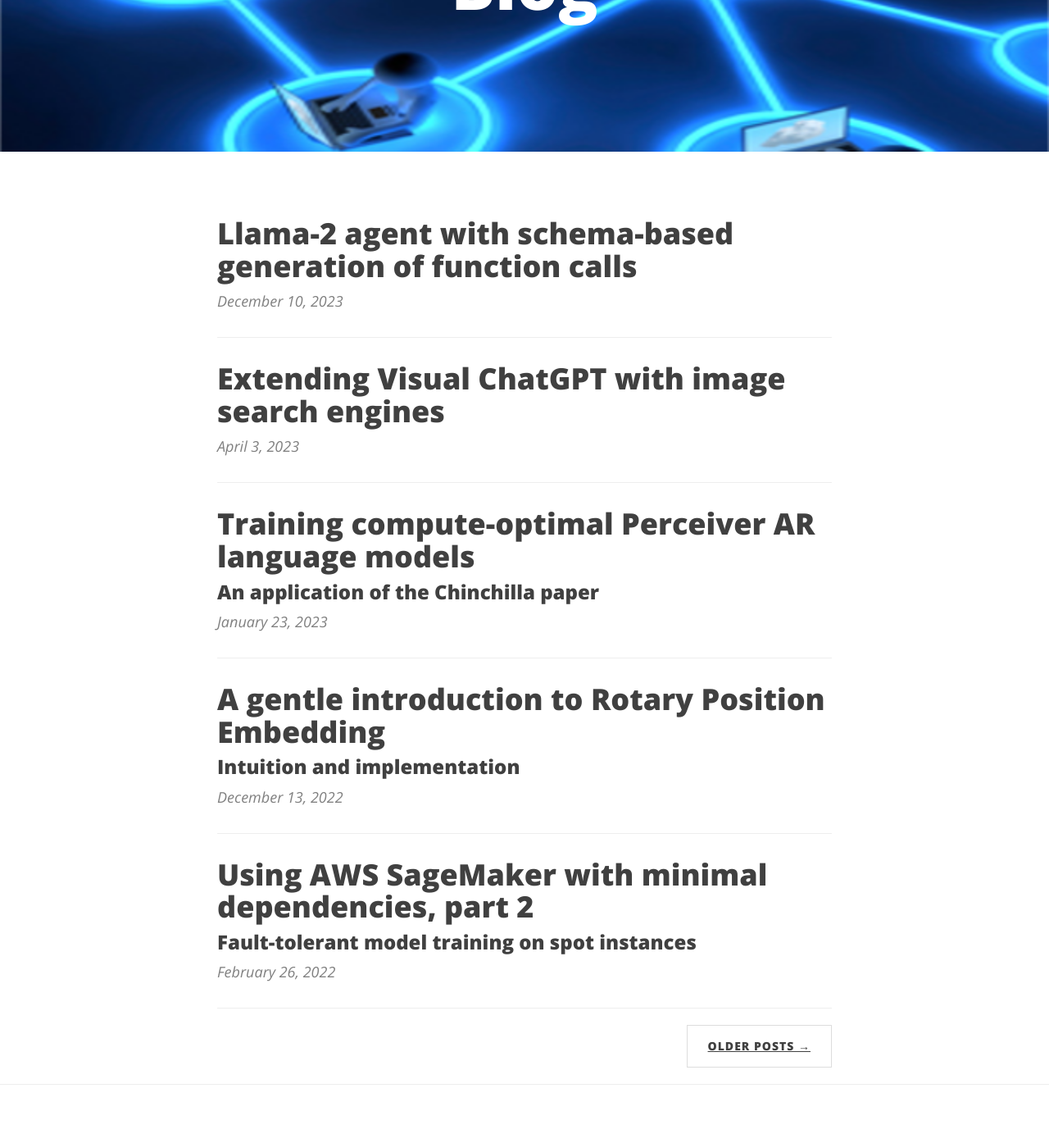
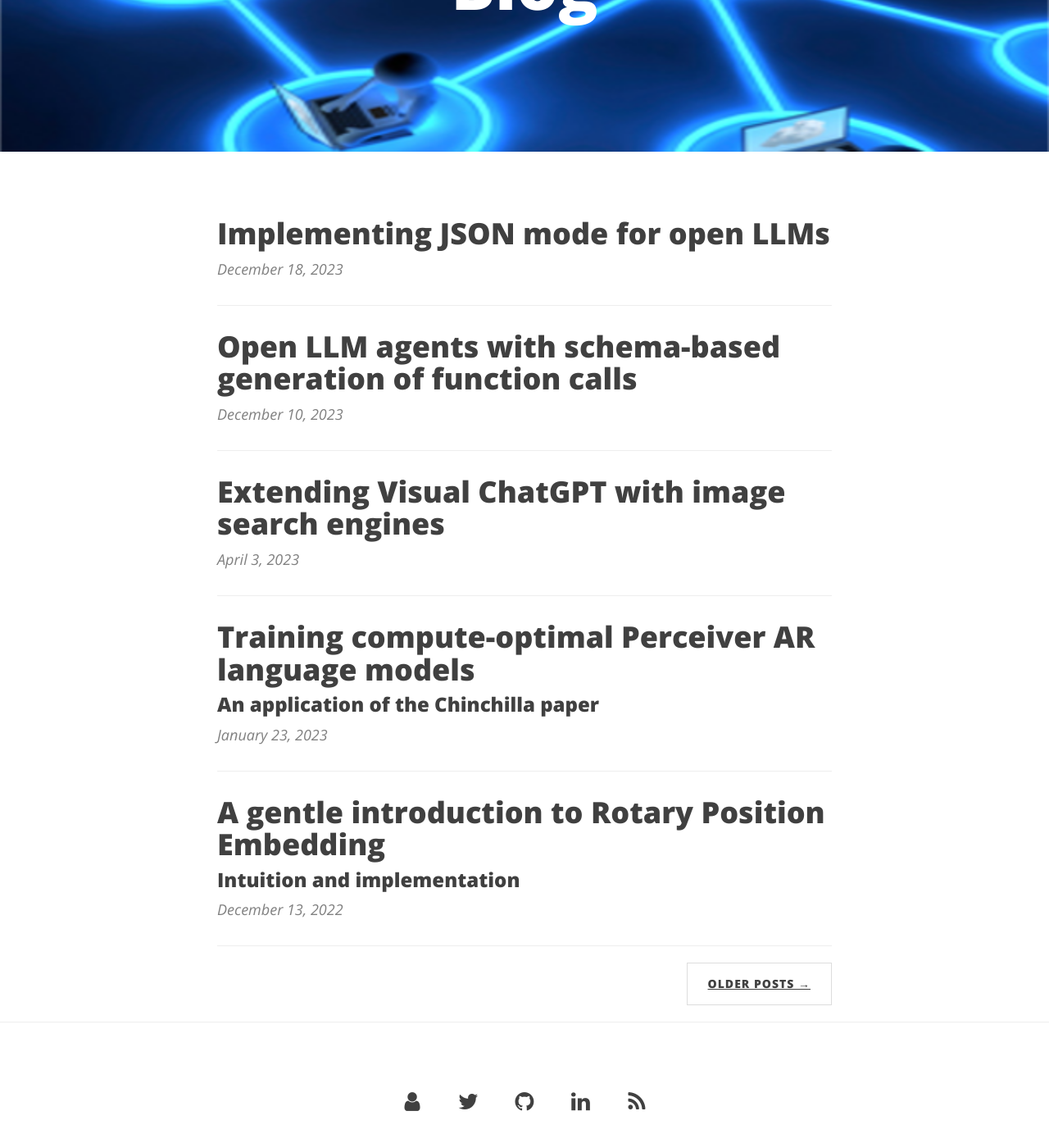
Before and after one commit to krasserm/krasserm.github.io, a Jekyll site: the page built from index.html, in a window 1280 px wide and 1400 px high, scrolled down 213 px. Shown: the top 1394 px of the window at 82% size. Built offline with Jekyll 4.4.1, drawn with Linux system fonts in a browser that asks for light colours; the list of posts is cut into pages by our own code; some of the changed lines change nothing that is shown.

Commit message:
Implementing JSON mode for open LLMs

````diff
--- a/_posts/2023-12-10-grammar-based-agents.md
+++ b/_posts/2023-12-10-grammar-based-agents.md
@@ -1,12 +1,12 @@
 ---
-title: Llama-2 agent with schema-based generation of function calls
+title: Open LLM agents with schema-based generation of function calls
 layout: post
 comments: True
 author: "Martin Krasser"
 header-img: "img/distributed.png"
 ---
 
-[Notebook](https://github.com/krasserm/grammar-based-agents/blob/master/example.ipynb)
+[Notebook](https://github.com/krasserm/grammar-based-agents/blob/master/example_agent.ipynb)
 [Repository](https://github.com/krasserm/grammar-based-agents)
 
 LLM agents can decompose user-defined tasks into smaller steps and use tools at each step until the task is completed. Tool usage requires reasoning about current state, deciding which tool to use next, interacting with the environment by calling that tool, making an observation, updating the current state with the observation and repeating that until done. This synergy of reasoning and acting can either be achieved via prompt engineering, fine-tuning or a combination of both.
@@ -17,7 +17,7 @@ An interface to the underlying LLM should either return a tool call response (to
 
 This article presents the results of my experiments implementing a function calling interface for a Llama-2 chat model with LangChain (full code [here](https://github.com/krasserm/grammar-based-agents)). I used the [grammar-based sampling](https://github.com/ggerganov/llama.cpp/pull/1773) feature of llama.cpp to ensure that function calls generated by the model follow a tool-specific schema. The resulting interface is similar to the [ChatOpenAI](https://python.langchain.com/docs/integrations/chat/openai) function calling interface and can be used with LangChain's [agent framework](https://python.langchain.com/docs/modules/agents/).
 
-To increase the probability that the model generates an appropriate tool call at each step i.e. selects the right tool and arguments, an unconstrained reasoning phase should precede the constrained tool call generation phase. Otherwise, attention to the thoughts generated during the reasoning phase is not possible.
+To increase the probability that the model generates an appropriate tool call at each step i.e. selects the right tool and arguments, an unconstrained reasoning phase precedes the constrained tool call generation phase. Otherwise, attention to the thoughts generated during the reasoning phase is not possible.
 
 Llama-2 is known to have some zero-shot tool usage capabilities, but they are limited. In its current state, the implementation is a simple prototype for demonstrating schema-based generation in LangChain agents. It is general enough to be used with many other language models supported by llama.cpp, after some tweaks to the prompt templates.
 
@@ -275,4 +275,4 @@ The wrapped `chat_model` first receives a message with an instruction to reason
 
 ## Outlook
 
-This two-phase approach of unconstrained reasoning and constrained tool call generation may also be the basis for using more specialized models e.g. one for the reasoning phase and another one for the tool call phase. I plan to implement extensions with more specialized open-source LLMs in another experiment.
+This two-phase approach of unconstrained reasoning and constrained tool call generation may also be the basis for using more specialized models e.g. one for the reasoning phase and another one for the tool call phase. I plan to implement extensions with more specialized open LLMs in another experiment.
--- /dev/null
+++ b/_posts/2023-12-18-llm-json-mode.md
@@ -0,0 +1,268 @@
+---
+title: Implementing JSON mode for open LLMs
+layout: post
+comments: True
+author: "Martin Krasser"
+header-img: "img/distributed.png"
+---
+
+[Notebook](https://github.com/krasserm/grammar-based-agents/blob/master/example_json.ipynb)
+[Repository](https://github.com/krasserm/grammar-based-agents)
+
+OpenAI recently introduced [JSON mode](https://platform.openai.com/docs/guides/text-generation/json-mode) for its chat models. Anyscale provides a [similar service](https://www.anyscale.com/blog/anyscale-endpoints-json-mode-and-function-calling-features) that additionally supports user-defined JSON schemas. Both do not disclose how this is done but it's relatively easy to implement it with grammar-based sampling in llama.cpp, and system prompt extensions.
+
+For this implementation I'll reuse the components introduced in [Open LLM agents with schema-based generation of function calls](https://krasserm.github.io/2023/12/10/grammar-based-agents/). These are a LangChain [LLM proxy](https://krasserm.github.io/2023/12/10/grammar-based-agents/#llamacppclient) communicating with a model running on a llama.cpp server, enforcing a user-defined schema if provided, and an [LLM wrapper](https://krasserm.github.io/2023/12/10/grammar-based-agents/#llama2chat) that applies a chat prompt template to incoming messages.
+
+Two models are used here, a Llama-2-70b-chat model and a Mistral-7b-instruct model. Instructions for running them on a llama.cpp server are available [here](https://github.com/krasserm/grammar-based-agents/blob/master/README.md#getting-started). Application examples are taken from [this article](https://www.anyscale.com/blog/anyscale-endpoints-json-mode-and-function-calling-features).
+
+## Schema-based generation
+
+
+```python
+import json
+from typing import List
+
+import jsonref
+from langchain.schema.messages import HumanMessage, SystemMessage
+from langchain_experimental.chat_models.llm_wrapper import Llama2Chat
+from pydantic import BaseModel, Field
+
+from gba.llm import LlamaCppClient
+
+# LLM proxy for a Llama-2-70b model hosted on a llama.cpp server
+llama2_llm = LlamaCppClient(url="http://localhost:8080/completion", temperature=-1)
+
+# LLM wrapper that applies a Llama-2 chat prompt (+ exposes chat model interface)
+llama2_chat = Llama2Chat(llm=llama2_llm)
+```
+
+
+```python
+system_message = SystemMessage(content="You are a helpful assistant.")
+```
+
+### Basic example
+
+
+```python
+class GameResult(BaseModel):
+    winner_team: str
+    loser_team: str
+    winner_score: int
+    loser_score: int
+
+human_message = HumanMessage(content="Who won the world series in 2020?")
+
+response = llama2_chat.predict_messages(
+    messages=[system_message, human_message],
+    schema=GameResult.model_json_schema(),
+)
+response.content
+```
+
+
+
+
+    '{ "loser_score": 2, "loser_team": "Tampa Bay Rays", "winner_score": 4, "winner_team": "Los Angeles Dodgers" }'
+
+
+
+Grammar-based sampling in llama.cpp orders JSON keys alphabetically, by default. This can be customized with `prop_order`.
+
+
+```python
+response = llama2_chat.predict_messages(
+    messages=[system_message, human_message],
+    schema=GameResult.model_json_schema(),
+    prop_order=["loser_team", "loser_score", "winner_team", "winner_score"]
+)
+response.content
+```
+
+
+
+
+    '{ "loser_team": "Tampa Bay Rays", "loser_score": 2, "winner_team": "Los Angeles Dodgers", "winner_score": 4 }'
+
+
+
+### Handling arrays
+
+
+```python
+class SortResult(BaseModel):
+    """The format of the answer."""
+    sorted_numbers: List[int] = Field(description="List of the sorted numbers")
+
+human_message = HumanMessage(content="Sort the following numbers: 2, 8, 6, 7")
+
+response = llama2_chat.predict_messages(
+    messages=[system_message, human_message],
+    schema=SortResult.model_json_schema(),
+)
+response.content
+```
+
+
+
+
+    '{"sorted_numbers": [2, 6, 7, 8]}'
+
+
+
+### Handling nested structures
+
+For handling nested structures, [jsonref](https://github.com/gazpachoking/jsonref) is used to to resolve references in schemas.
+
+
+```python
+class Person(BaseModel):
+    """The object representing a person with name and age"""
+    name: str = Field(description="Name of the person")
+    age: int = Field(description="The age of the person")
+
+class Result(BaseModel):
+    """The format of the answer."""
+    sorted_list: List[Person] = Field(description="List of the sorted objects")
+
+human_message = HumanMessage(content="Alice is 10 years old, Bob is 7 and Carol is 2. Sort them by age in ascending order.")
+
+response = llama2_chat.predict_messages(
+    messages=[system_message, human_message],
+    schema=jsonref.replace_refs(Result.model_json_schema()),
+)
+response.content
+```
+
+
+
+
+    '{ "sorted_list": [ { "age": 2, "name": "Carol" }, { "age": 7, "name": "Bob" }, { "age": 10, "name": "Alice" } ] }'
+
+
+
+## System prompt extensions
+
+There is one issue though. Field descriptions in schemas are ignored because they are not included in the grammar. For example, if we add format hints to field descriptions like `... in uppercase`, they have no effect.
+
+
+```python
+class Person(BaseModel):
+    name: str = Field(description="Name of the person in uppercase")
+    age: int = Field(description="The age of the person")
+
+class Result(BaseModel):
+    sorted_list: List[Person] = Field(description="List of the sorted objects")
+
+system_message = SystemMessage(content="You are a helpful assistant.")
+human_message = HumanMessage(content="Alice is 10 years old, Bob is 7 and Carol is 2. Sort them by age in ascending order.")
+
+response = llama2_chat.predict_messages(
+    messages=[system_message, human_message],
+    schema=jsonref.replace_refs(Result.model_json_schema()),
+)
+response.content
+```
+
+
+
+
+    '{ "sorted_list": [ { "age": 2, "name": "Carol" }, { "age": 7, "name": "Bob" }, { "age": 10, "name": "Alice" } ] }'
+
+
+
+This can be mitigated by adding field descriptions to the system prompt. The `object_from_schema` function generates a JSON object from the provided schema with field descriptions as values.
+
+
+```python
+from gba.utils import object_from_schema
+
+schema = jsonref.replace_refs(Result.model_json_schema())
+schema_instance, keys = object_from_schema(schema, return_keys=True)
+
+system_prompt = f"""You are a helpful assistant.
+
+Generate JSON output in the following format:
+
+{json.dumps(schema_instance, indent=2)}"""
+
+system_message = SystemMessage(content=system_prompt)
+print(system_message.content)
+```
+
+    You are a helpful assistant.
+
+    Generate JSON output in the following format:
+
+    {
+      "sorted_list": [
+        {
+          "name": "Name of the person in uppercase",
+          "age": "The age of the person"
+        }
+      ]
+    }
+
+
+Then the output is as expected.
+
+
+```python
+response = llama2_chat.predict_messages(
+    messages=[system_message, human_message],
+    schema=jsonref.replace_refs(Result.model_json_schema()),
+)
+response.content
+```
+
+
+
+
+    '{ "sorted_list": [ {"age": 2, "name": "CAROL"}, {"age": 7, "name": "BOB"}, {"age": 10, "name": "ALICE"} ] }'
+
+
+
+For generating output with JSON keys in the same order as in our schema definition, we have to set `prop_order` to the list of `keys` returned from an `object_from_schema` call.
+
+
+```python
+response = llama2_chat.predict_messages(
+    messages=[system_message, human_message],
+    schema=jsonref.replace_refs(Result.model_json_schema()),
+    prop_order=keys,
+)
+response.content
+```
+
+
+
+
+    '{ "sorted_list": [ {"name": "CAROL", "age": 2}, {"name": "BOB", "age": 7}, {"name": "ALICE", "age": 10} ] }'
+
+
+
+## Support other models
+
+Using other open models is straightforward as shown here for a Mistral-7b-instruct model. You just need to replace `Llama2Chat` with `MistralInstruct` for applying a Mistral-specific chat prompt template. Examples of other chat prompt templates are [here](https://github.com/langchain-ai/langchain/pull/8295#issuecomment-1668988543) and [here](https://github.com/langchain-ai/langchain/pull/8295#issuecomment-1811914445).
+
+
+```python
+from gba.chat import MistralInstruct
+
+# LLM proxy for a Mistral-7b-instruct model hosted on a llama.cpp server
+mistral_llm = LlamaCppClient(url="http://localhost:8081/completion", temperature=-1)
+
+# LLM wrapper that applies the Mistral chat prompt (+ exposes chat model interface)
+mistral_instruct = MistralInstruct(llm=mistral_llm)
+
+response = mistral_instruct.predict_messages(
+    messages=[HumanMessage(content="Sort the following numbers: 2, 8, 6, 7")],
+    schema=SortResult.model_json_schema(),
+)
+response.content
+```
+
+
+
+
+    '{ "sorted_numbers": [2, 6, 7, 8] }'
````
